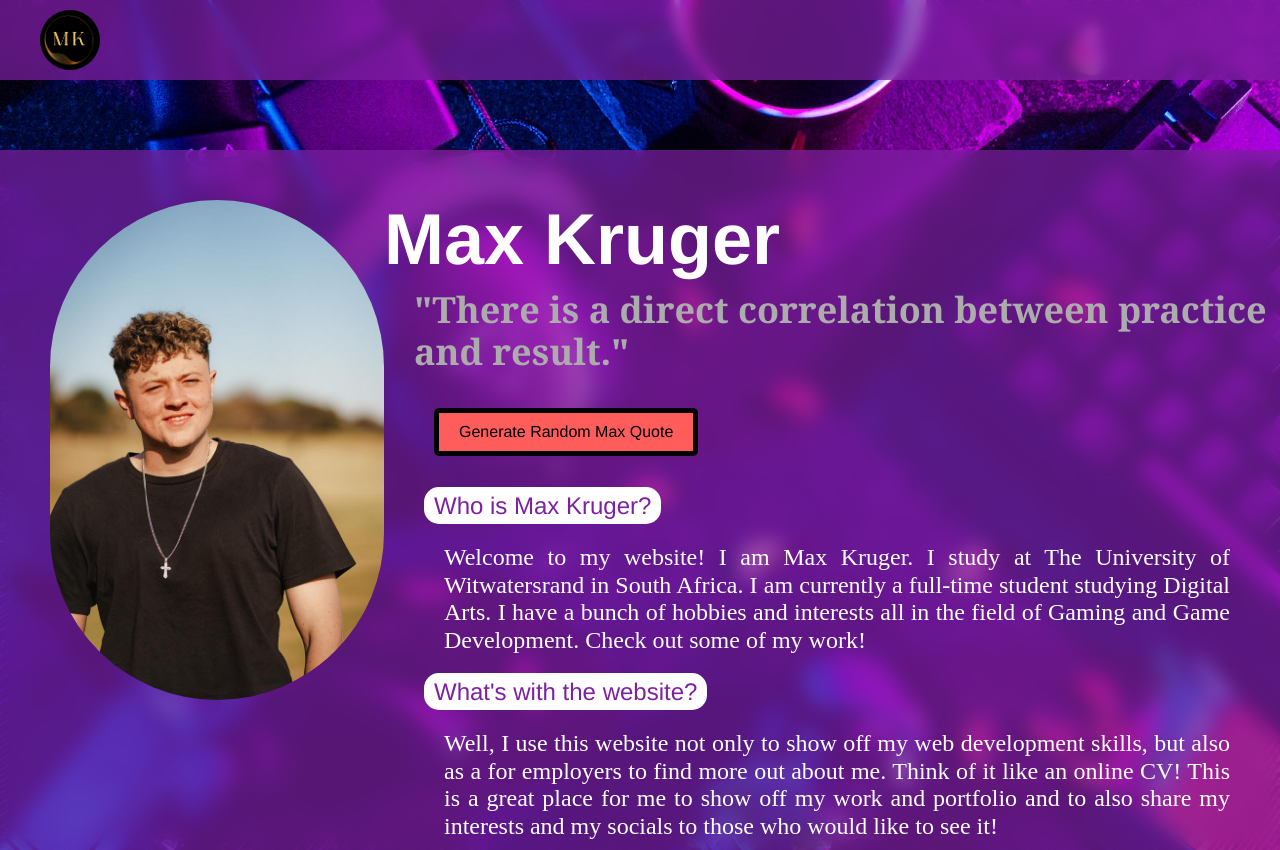
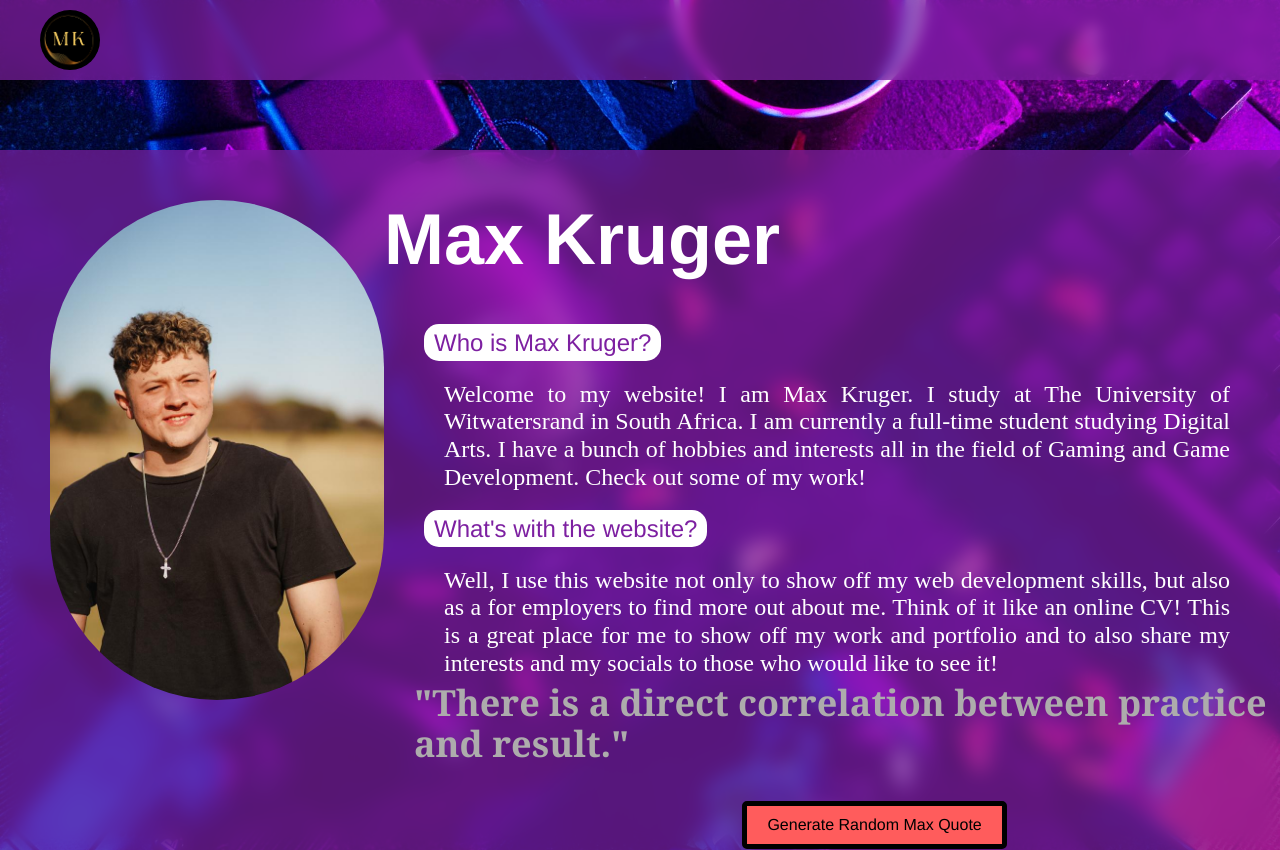
Before and after one commit to MaxKruger123/2446532_Max-Kruger_Website-1-Assignment, a plain HTML site: page index.html in a window 1280 px wide. Drawn offline with Linux system fonts and the light colour scheme; files whose address does not match are found by name.

Commit message:
aligning quote and button

```diff
--- a/CSS/IndexStyle.css
+++ b/CSS/IndexStyle.css
@@ -181,7 +181,11 @@ ul p{
     display: none;
 }
 
+.container{
+    display: flex;
+    margin-top: 5%;
 
+}
 
 .container button{
     background: rgb(255, 92, 92);
@@ -189,8 +193,7 @@ ul p{
     border-radius: 5px;
     border: 5px solid black;
     padding: 10px 20px;
-    margin-left: 50px;
-    margin-bottom: 20px;
+    margin-left: 40%;
     transition: ease-in-out 0.5s;
 }
 
@@ -200,3 +203,7 @@ ul p{
     border: 5px solid black;
     cursor: pointer;
 }
+
+#quote{
+
+}
--- a/index.html
+++ b/index.html
@@ -40,13 +40,7 @@
         <article class="MaxKruger">
 
             <h1>Max Kruger</h1>
-            <section class="container">
-              <article class="article">
-                <h3 id="quote">"There is a direct correlation between practice and result."</h3>
-                <button class="quoteButton">Generate Random Max Quote</button>
 
-              </article>
-            </section>
 
             <ul class="DescriptionList">
                 <li><span>Who is Max Kruger?</span></li>
@@ -54,6 +48,14 @@
                 <li><span>What's with the website?</span></li>
                 <p>Well, I use this website not only to show off my web development skills, but also as a for employers to find more out about me. Think of it like an online CV!  This is a great place for me to show off my work and portfolio and to also share my interests and my socials to those who would like to see it!</p>
             </ul>
+
+            <section class="container">
+                <article class="article">
+                  <h3 id="quote">"There is a direct correlation between practice and result."</h3>
+                  <button class="quoteButton">Generate Random Max Quote</button>
+
+                </article>
+            </section>
 
         </article>
 
```
